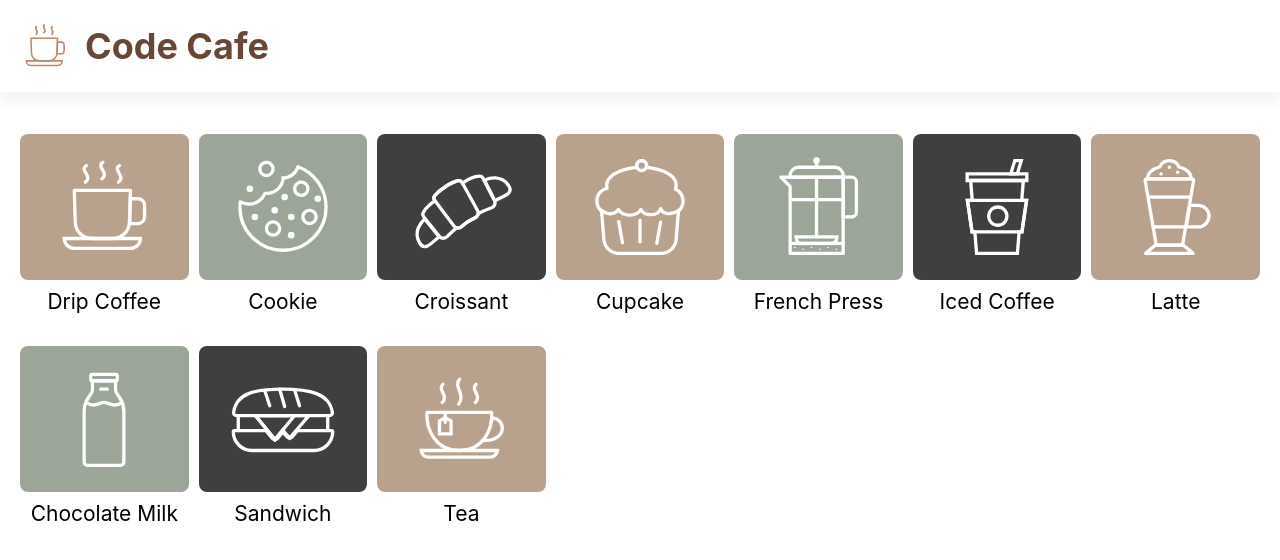
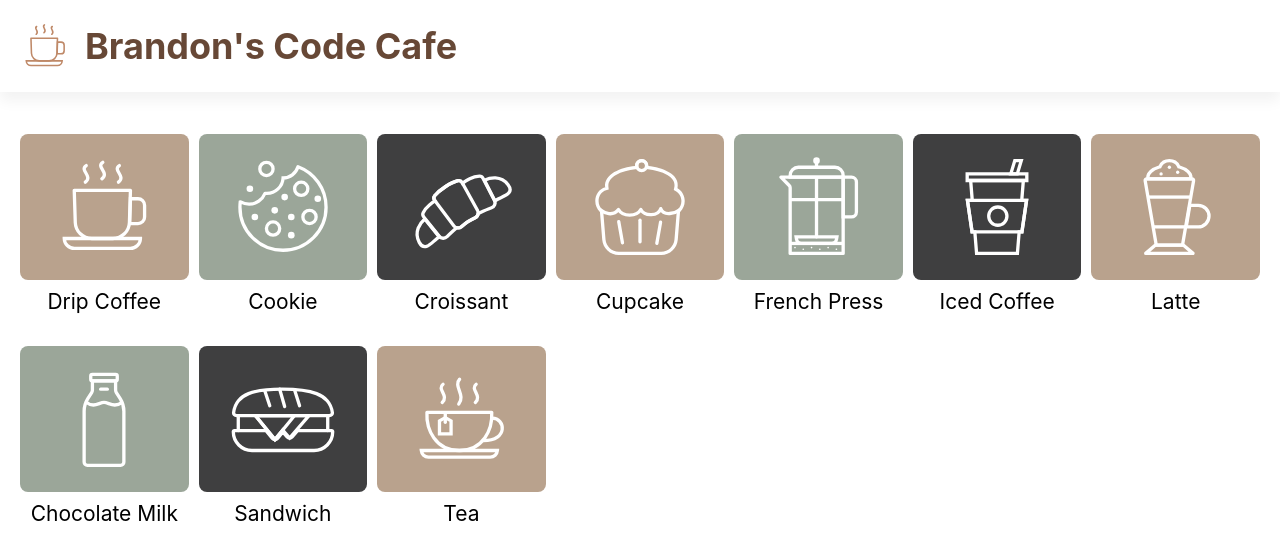
Before and after one commit to branpres/code-cafe, a React (Create React App) app: page / in a window 1280 px wide. Shown: the top 560 px of the page. Built offline with nearby package versions, Linux system fonts and the light colour scheme.

Commit message:
Added header prop.

```diff
--- a/src/App.js
+++ b/src/App.js
@@ -6,7 +6,7 @@ import Home from './components/Home';
 function App() {
   return (
     <div>
-      <Header />
+      <Header title="Brandon's Code Cafe" />
       <Home items={items} />
     </div>
   );
--- a/src/components/Header.js
+++ b/src/components/Header.js
@@ -1,13 +1,18 @@
+import PropTypes from 'prop-types';
 import Logo from '../images/logo.svg';
 import './Header.css';
 
-function Header() {
+function Header({ title }) {
   return (
     <header className="header-component">
       <img src={Logo} alt="logo" />
-      <h1>Code Cafe</h1>
+      <h1>{title}</h1>
     </header>
   );
 }
 
+Header.propTypes = {
+  title: PropTypes.string.isRequired,
+};
+
 export default Header;
```
